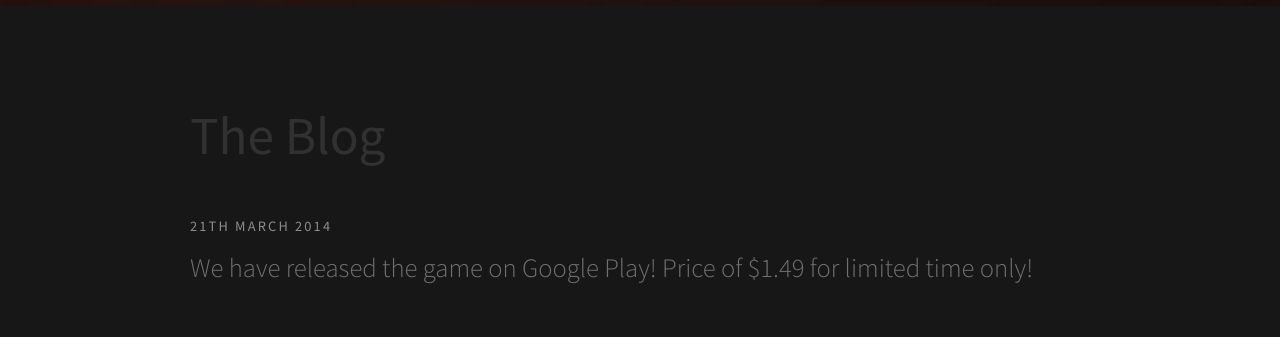
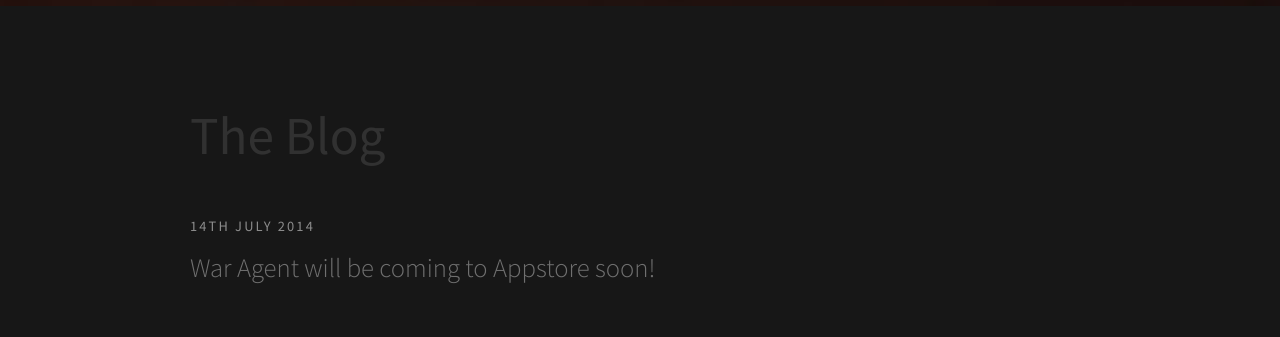
Before and after one commit to GunFactory/gunfactory.github.com, a plain HTML site: page blog.html in a window 1280 px wide. Shown: the part 461-798 px from the top of the page. Drawn offline with Linux system fonts and the light colour scheme.

Commit message:
updated for appstore banners

```diff
--- a/blog.html
+++ b/blog.html
@@ -28,6 +28,9 @@
 		<div id="content">
 		<h1>The Blog</h1>
 			<div class="title"> </div>
+			<span class="byline2">14th July 2014</span>
+			<p><h2>War Agent will be coming to Appstore soon!</h2></p>
+			<br></br>
 			<span class="byline2">21th March 2014</span>
 			<p><h2>We have released the game on Google Play! Price of $1.49 for limited time only!</h2></p>
 			<br></br>
```
Also changed, not shown: images/header.jpg.
